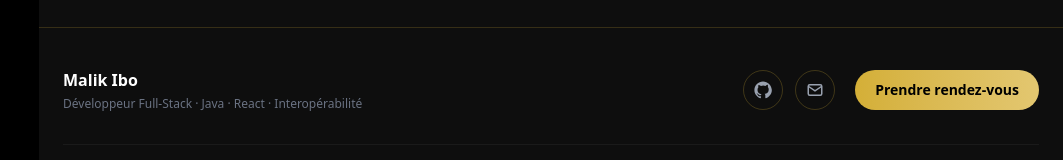
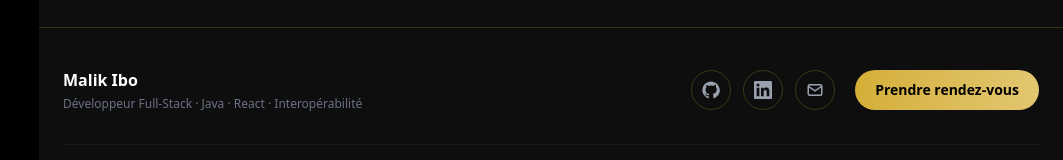
Before and after one commit to Malik971/Malik-porfolio, a React (Vite) app: page /about in a window 1280 px wide. Shown: the part 2616-2776 px from the top of the page, without its empty margins (217-1280 px from the left). Built offline with nearby package versions, Linux system fonts and the light colour scheme.

Commit message:
lien linkedin ajouter dans le footer

```diff
--- a/src/components/Footer.tsx
+++ b/src/components/Footer.tsx
@@ -8,7 +8,7 @@ import { Link } from "react-router-dom";
 const socials = {
   github: "https://github.com/Malik971",
   email: "malik97un@gmail.com",
-  linkedin: "", // ← TODO Malik : colle ici l'URL de ton profil LinkedIn
+  linkedin: "https://www.linkedin.com/in/malik-ibo-086693261",
 };
 
 /* Icônes SVG inline (pas de dépendance externe) */
```
